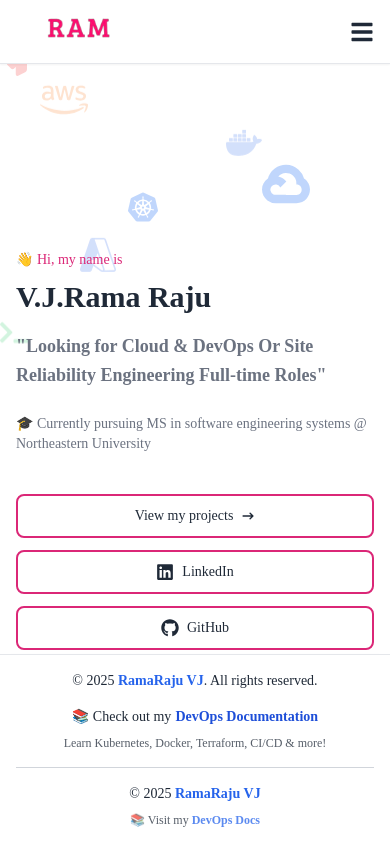
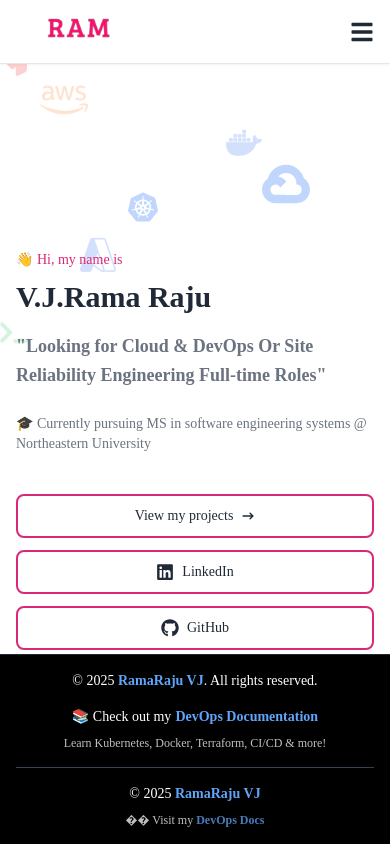
Before and after one commit to RamaRaju-vj/portfolio, a React (Create React App) app: page / in a window 390 px wide. Shown: the top 844 px of the page. Built offline with nearby package versions, Linux system fonts and the light colour scheme.

Commit message:
Update footer: black background and scroll-triggered visibility

```diff
--- a/src/components/Footer.jsx
+++ b/src/components/Footer.jsx
@@ -1,23 +1,38 @@
-import React from 'react';
-import { useTheme } from '../context/ThemeContext';
+import React, { useState, useEffect } from 'react';
 
 const Footer = () => {
-  const { theme } = useTheme();
+  const [isVisible, setIsVisible] = useState(false);
 
   const currentYear = new Date().getFullYear();
 
+  useEffect(() => {
+    const handleScroll = () => {
+      const scrollTop = window.pageYOffset || document.documentElement.scrollTop;
+      const windowHeight = window.innerHeight;
+      const documentHeight = document.documentElement.scrollHeight;
+
+      // Show footer when user is near the bottom (within 100px)
+      if (scrollTop + windowHeight >= documentHeight - 100) {
+        setIsVisible(true);
+      } else {
+        setIsVisible(false);
+      }
+    };
+
+    window.addEventListener('scroll', handleScroll);
+    return () => window.removeEventListener('scroll', handleScroll);
+  }, []);
+
   return (
-    <footer className={`sticky bottom-0 w-full py-4 px-4 shadow-lg transition-colors duration-300 ${
-      theme === 'dark'
-        ? 'bg-gray-900 text-white border-t border-gray-700'
-        : 'bg-white text-gray-800 border-t border-gray-200'
+    <footer className={`fixed bottom-0 left-0 right-0 w-full py-4 px-4 bg-black text-white border-t border-gray-800 transition-all duration-500 transform ${
+      isVisible ? 'translate-y-0 opacity-100' : 'translate-y-full opacity-0'
     }`}>
       <div className="max-w-7xl mx-auto">
         <div className="flex flex-col sm:flex-row items-center justify-between gap-4">
           {/* Copyright Section */}
           <div className="text-center sm:text-left">
             <p className="text-sm font-medium">
-              © {currentYear} <span className="font-bold text-blue-600 dark:text-blue-400">RamaRaju VJ</span>. All rights reserved.
+              © {currentYear} <span className="font-bold text-blue-400">RamaRaju VJ</span>. All rights reserved.
             </p>
           </div>
 
@@ -29,11 +44,7 @@ const Footer = () => {
                 href="https://docs.ramaraju-vj.engineer/"
                 target="_blank"
                 rel="noopener noreferrer"
-                className={`ml-1 font-semibold hover:underline transition-all duration-200 ${
-                  theme === 'dark'
-                    ? 'text-blue-400 hover:text-blue-300'
-                    : 'text-blue-700 hover:text-blue-800'
-                }`}
+                className="ml-1 font-semibold text-blue-400 hover:text-blue-300 hover:underline transition-all duration-200"
               >
                 DevOps Documentation
               </a>
@@ -45,22 +56,18 @@ const Footer = () => {
         </div>
 
         {/* Mobile Responsive Layout */}
-        <div className="mt-4 pt-4 border-t border-gray-300 dark:border-gray-600 sm:hidden">
+        <div className="mt-4 pt-4 border-t border-gray-700 sm:hidden">
           <div className="text-center space-y-2">
             <p className="text-sm font-medium">
-              © {currentYear} <span className="font-bold text-blue-600 dark:text-blue-400">RamaRaju VJ</span>
+              © {currentYear} <span className="font-bold text-blue-400">RamaRaju VJ</span>
             </p>
             <p className="text-xs opacity-75">
-              📚 Visit my{' '}
+              �� Visit my{' '}
               <a
                 href="https://docs.ramaraju-vj.engineer/"
                 target="_blank"
                 rel="noopener noreferrer"
-                className={`font-semibold hover:underline ${
-                  theme === 'dark'
-                    ? 'text-blue-400 hover:text-blue-300'
-                    : 'text-blue-600 hover:text-blue-700'
-                }`}
+                className="font-semibold text-blue-400 hover:text-blue-300 hover:underline"
               >
                 DevOps Docs
               </a>
```
Also changed, not shown: 12 other files (tests, documents, lock files or other folders).
